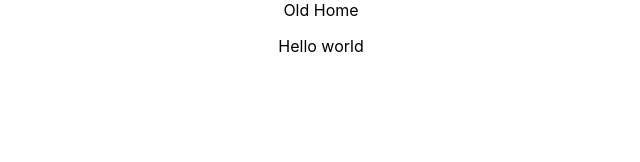
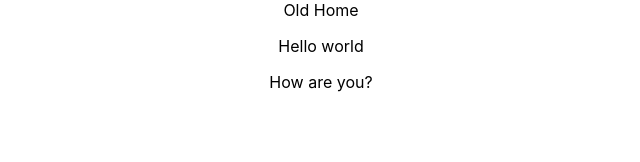
Before and after one commit to DanieleTursi/mycinema, a React (Create React App) app: page / in a window 1280 px wide. Shown: the top 162 px of the page, without its empty margins (319-959 px from the left). Built offline with nearby package versions, Linux system fonts and the light colour scheme.

Commit message:
new paragraph

```diff
--- a/src/pages/Home.js
+++ b/src/pages/Home.js
@@ -4,6 +4,7 @@ const Home = () => {
   return (
     <div>Old Home
       <p>Hello world</p>
+      <p>How are you?</p>
     </div>
   )
 }
```
